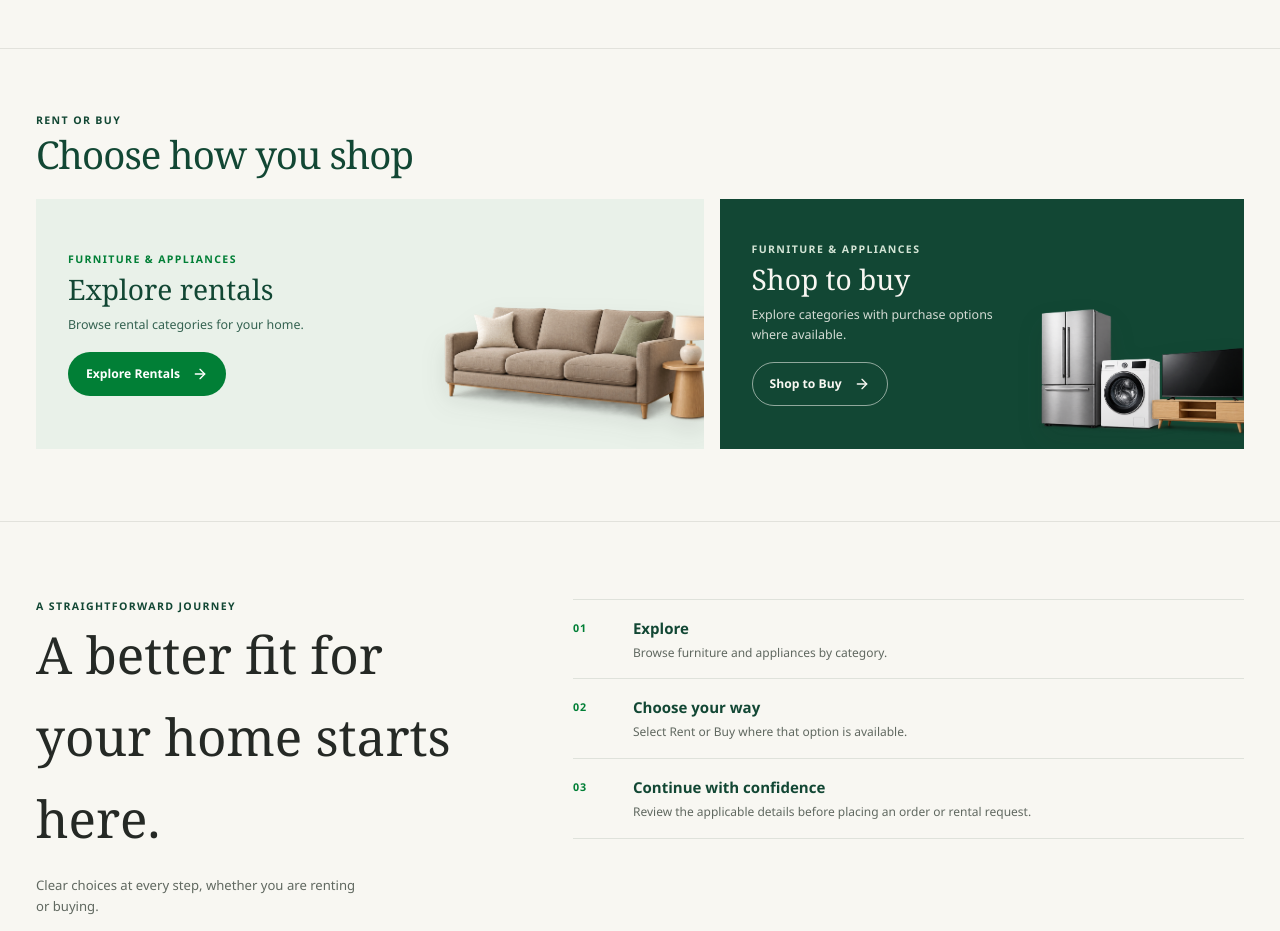
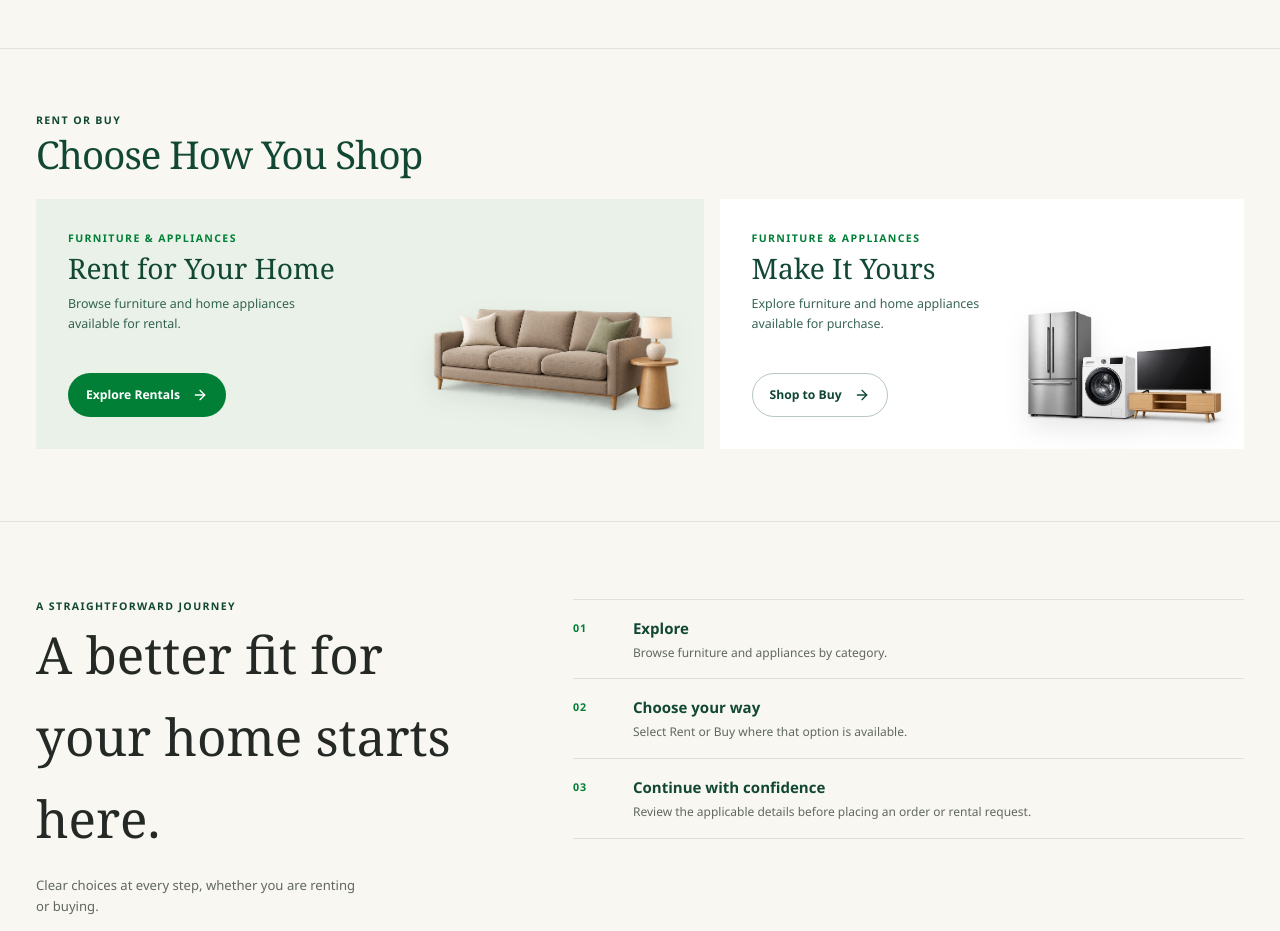
Before and after one commit to Yashwanth1228/Rento-Comforts, a Next.js app: page / in a window 1280 px wide. Shown: the part 1260-2191 px from the top of the page. Built offline with nearby package versions, Linux system fonts and the light colour scheme.

Commit message:
rent or buy section changes

```diff
--- a/app/globals.css
+++ b/app/globals.css
@@ -204,13 +204,14 @@ button:focus-visible, a:focus-visible, input:focus-visible { outline: 3px solid
 }
 
 .discovery-option--buy {
-  background: var(--deep-forest);
-  color: var(--warm-ivory);
+  background: #fff;
+  color: var(--deep-forest);
 }
 
 .discovery-option__content {
   position: relative;
   z-index: 2;
+  align-self: stretch;
   width: 57%;
   min-width: 0;
   display: flex;
@@ -224,7 +225,7 @@ button:focus-visible, a:focus-visible, input:focus-visible { outline: 3px solid
 }
 
 .discovery-option--buy .discovery-option__content .eyebrow {
-  color: #d3e4d5;
+  color: var(--brand-green);
 }
 
 .discovery-option__content h3 {
@@ -247,27 +248,28 @@ button:focus-visible, a:focus-visible, input:focus-visible { outline: 3px solid
 
 .discovery-option__button {
   min-height: 44px;
+  margin-top: auto;
   border-radius: 999px;
 }
 
 .discovery-option--buy .discovery-option__button {
-  border-color: rgb(248 247 242 / 55%);
+  border-color: rgb(18 71 52 / 30%);
   background: transparent;
-  color: var(--warm-ivory);
+  color: var(--deep-forest);
 }
 
 .discovery-option--buy .discovery-option__button:hover {
-  border-color: var(--warm-ivory);
-  background: var(--warm-ivory);
-  color: var(--deep-forest);
+  border-color: var(--deep-forest);
+  background: var(--deep-forest);
+  color: #fff;
+  transform: translateY(-1px);
 }
 
 .discovery-option__visual {
   position: absolute;
   z-index: 1;
-  inset: 0 -3% 0 auto;
-  width: 62%;
-  height: 100%;
+  inset: 12px 18px 12px auto;
+  width: 56%;
   pointer-events: none;
 }
 
@@ -322,9 +324,9 @@ button:focus-visible, a:focus-visible, input:focus-visible { outline: 3px solid
   }
 
   .discovery-option__visual {
-    right: -5%;
-    width: 62%;
-  }
+  right: 12px;
+  width: 54%;
+}
 
   .discovery-option__button {
     min-height: 42px;
--- a/app/page.js
+++ b/app/page.js
@@ -28,7 +28,7 @@ export default function Home() {
           <div className="page-container">
             <header className="discovery-heading">
               <p className="eyebrow">Rent or buy</p>
-              <h2 id="discovery-heading">Choose how you shop</h2>
+              <h2 id="discovery-heading">Choose How You Shop</h2>
             </header>
 
             <div className="discovery-options">
@@ -38,9 +38,9 @@ export default function Home() {
               >
                 <div className="discovery-option__content">
                   <p className="eyebrow">Furniture &amp; appliances</p>
-                  <h3>Explore rentals</h3>
+                  <h3>Rent for Your Home</h3>
                   <p>
-                    Browse rental categories for your home.
+                    Browse furniture and home appliances available for rental.
                   </p>
                   <a
                     href="#categories"
@@ -68,9 +68,9 @@ export default function Home() {
               >
                 <div className="discovery-option__content">
                   <p className="eyebrow">Furniture &amp; appliances</p>
-                  <h3>Shop to buy</h3>
+                  <h3>Make It Yours</h3>
                   <p>
-                    Explore categories with purchase options where available.
+                    Explore furniture and home appliances available for purchase.
                   </p>
                   <a
                     href="#categories"
```
